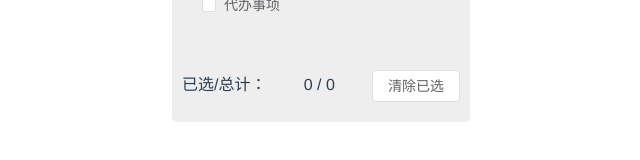
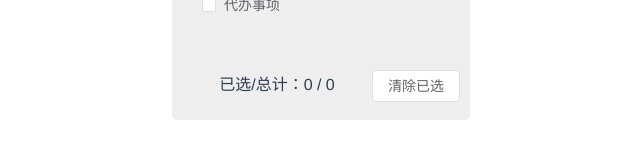
Before and after one commit to fayfoxcat/vue, a Vue app: page /#/home in a window 1280 px wide. Shown: the part 358-518 px from the top of the page, without its empty margins (319-959 px from the left). Built offline with nearby package versions, Linux system fonts and the light colour scheme.

Commit message:
添加功能

```diff
--- a/src/components/navFooter/NavFooter.vue
+++ b/src/components/navFooter/NavFooter.vue
@@ -1,9 +1,8 @@
 <template>
   <div class="main">
     <div class="footer">
-      <span class="footer_left">已选/总计：</span>
-      <span class="footer_right">{{ taskMap.selected }} / {{ taskMap.count }}</span>
-      <el-button size="mini" class="footer_btn" @click="clear_selected">清除已选</el-button>
+      <span class="footer_left">已选/总计：{{ taskMap.selected }} / {{ taskMap.count }}</span>
+      <el-button size="mini" class="footer_right" @click="clear_selected">清除已选</el-button>
     </div>
   </div>
 </template>
@@ -11,16 +10,27 @@
 <script>
 import {reactive, toRefs} from '@vue/reactivity'
 import {useStore} from "vuex";
+import {computed} from "vue";
 
 export default {
   setup() {
     const store = useStore();
     let data = reactive({
-      taskMap: store.state.taskMap
+      taskMap: {}
     })
 
+    data.taskMap = computed(() => {
+      let tasks = store.state.tasks;
+      let select_count = tasks.filter(x => x.complete).map((value, index) => index);
+      return {
+        select_count: select_count,
+        selected: select_count.length,
+        count: tasks.length
+      };
+    });
+
+    /* 清除所选任务 */
     let clear_selected = () => {
-      console.log(store.state.taskMap)
     }
 
     return {
@@ -41,17 +51,13 @@ export default {
   background-color: #eeeeee;
 
   .footer {
-    display: flex;
-    justify-content: space-between;
-
     .footer_left {
       height: 30px;
       line-height: 30px;
     }
 
     .footer_right {
-      height: 30px;
-      line-height: 30px;
+      float: right;
     }
   }
 
--- a/src/components/navMain/NavMain.vue
+++ b/src/components/navMain/NavMain.vue
@@ -15,7 +15,7 @@
 <script>
 import {reactive, toRefs} from "@vue/reactivity";
 import {ElMessage} from "element-plus";
-import {computed, onMounted } from "vue";
+import {onMounted} from "vue";
 import {useStore} from "vuex";
 
 export default {
@@ -35,21 +35,12 @@ export default {
       ],
     });
 
-    let taskMap = computed(() => {
-      let tasks = data.tasks;
-      let select_count = [];
-      tasks.forEach(function (element, index) {
-        if (element.complete === true) {
-          select_count.push(index);
-        }
-      });
-      return {
-        select_count: select_count,
-        selected: select_count.length,
-        count: tasks.length
-      };
-    });
+    /* 同步任务列表 */
+    let syc_tasks = () => {
+      store.commit('setTaskMap', data.tasks)
+    }
 
+    /* 添加任务 */
     let add_task = () => {
       if (data.value === "") {
         return ElMessage.warning({
@@ -64,12 +55,13 @@ export default {
         complete: false,
       });
       data.value = "";
-      store.commit('setTaskMap',taskMap.value)
+      syc_tasks()
     };
 
+    /* 删除任务 */
     let del_task = (index) => {
       data.tasks.splice(index, 1);
-      store.commit('setTaskMap',taskMap.value)
+      syc_tasks()
       return ElMessage.success({
         message: "移除任务成功",
         type: "success",
@@ -89,6 +81,7 @@ export default {
       ...toRefs(data),
       add_task,
       del_task,
+      syc_tasks,
     };
   },
 };
--- a/src/store/index.js
+++ b/src/store/index.js
@@ -3,17 +3,12 @@ import {createStore} from 'vuex'
 export default createStore({
     // 定义所需的状态的
     state: {
-        taskMap: {
-            select_count: [],
-            selected: 0,
-            count: 0
-        }
+        tasks: []
     },
     // 同步修改state 都是方法,参数：第一个state，第二个需要修改的值
     mutations: {
         setTaskMap(state, args) {
-            state.taskMap = args
-            console.log(state.taskMap)
+            state.tasks = args
         }
     },
     // 异步提交mutation，参数：第一个store，第二个参数要修改的值
@@ -21,7 +16,7 @@ export default createStore({
         asyncSetName(store, params) {
             setTimeout(() => {
                 // commit是提交mutation，调用mutation的方法
-                store.commit('setName', params)
+                store.commit('setTaskMap', params)
             }, 2000)
         }
     },
```
